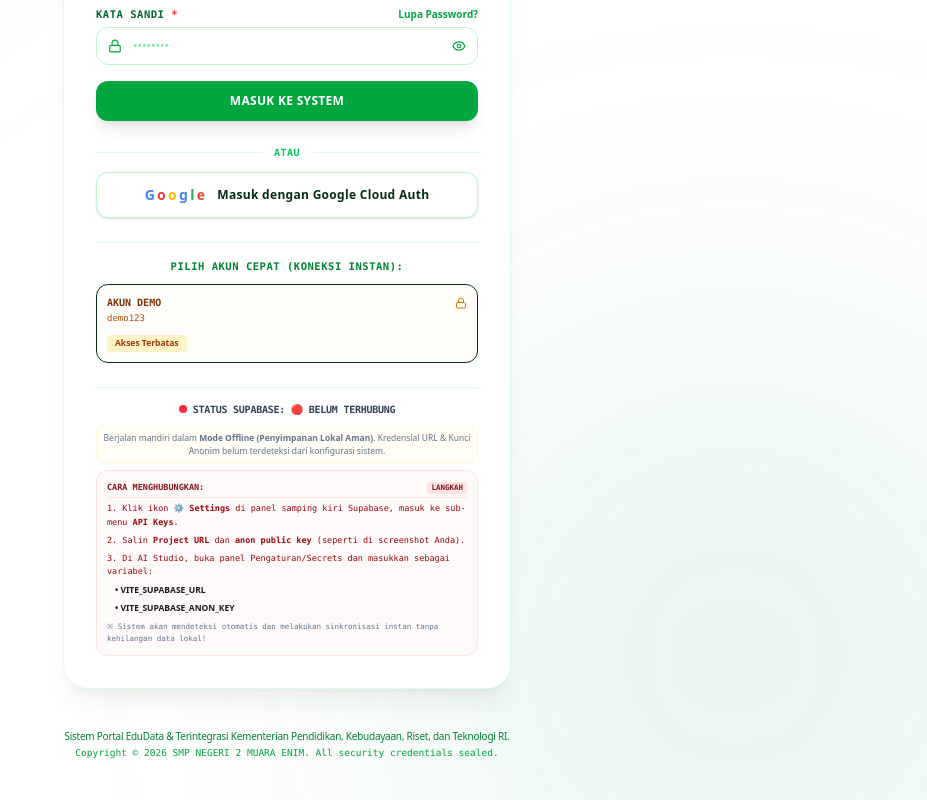
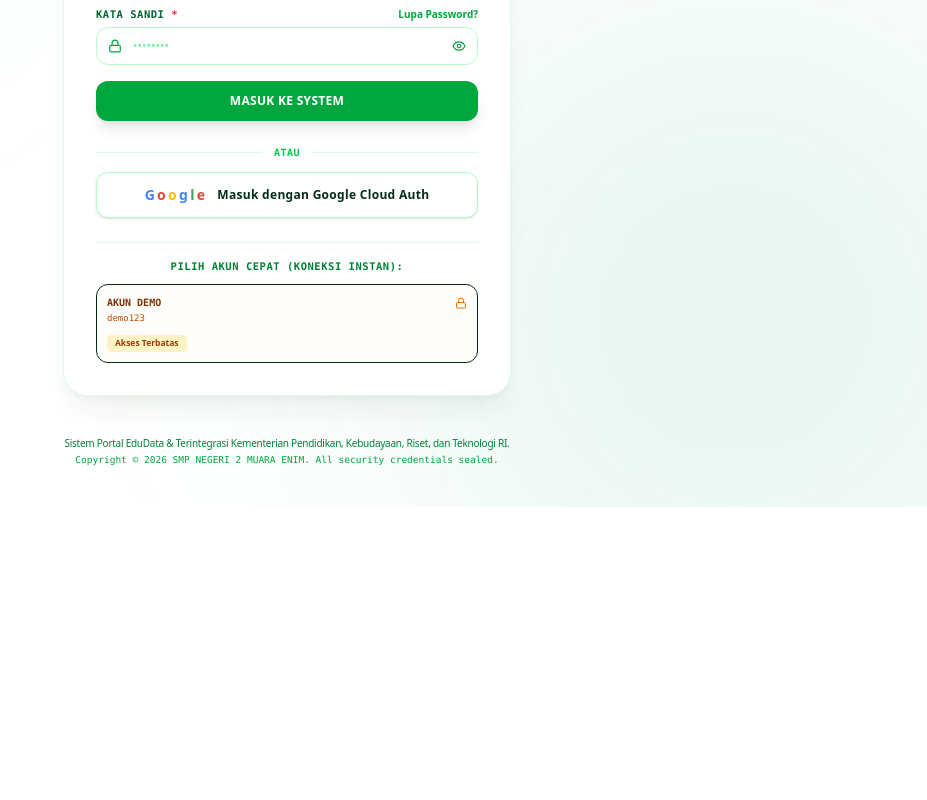
Before and after one commit to sendi263/Bagi-Kelas-Otomatis-V2, a React (Vite) app: page / in a window 1280 px wide. Shown: the part 373-1173 px from the top of the page, without its empty margins (353-1280 px from the left). After the commit the page ends 880 px from the top, so only its background shows below. Built offline with nearby package versions, Linux system fonts and the light colour scheme.

Commit message:
refactor(auth): remove Supabase connection status panel
Clean up the UI by removing the Supabase status indicator from the authentication screen to reduce visual clutter.

```diff
--- a/src/components/AuthScreen.tsx
+++ b/src/components/AuthScreen.tsx
@@ -725,43 +725,7 @@ export default function AuthScreen({ onLoginSuccess, schoolName }: AuthScreenPro
                 </div>
               </div>
 
-              {/* Supabase Connection Status Panel */}
-              <div className="border-t border-green-100 pt-3.5 space-y-2">
-                <div className="flex items-center justify-center gap-1.5">
-                  <span className={`w-2 h-2 rounded-full ${isConfigured ? 'bg-emerald-500 animate-pulse' : 'bg-red-500'}`} />
-                  <span className="text-[10px] font-bold text-slate-700 font-mono tracking-tight uppercase">
-                    Status Supabase: {isConfigured ? '🟢 TERKONEKSI' : '🔴 BELUM TERHUBUNG'}
-                  </span>
-                </div>
-                {isConfigured ? (
-                  <div className="space-y-1 text-center">
-                    <p className="text-[8.5px] text-emerald-700 font-mono break-all font-medium">
-                      Host: {supabaseUrl}
-                    </p>
-                    <p className="text-[8px] text-slate-500 font-sans leading-tight">
-                      Dua arah sinkronisasi aktif! Semua akun pendaftaran disimpan aman ke tabel <code className="font-mono font-bold text-green-700 bg-green-50 px-1 py-0.2 rounded">registered_users</code> di database Supabase Anda.
-                    </p>
-                  </div>
-                ) : (
-                  <div className="space-y-1.5">
-                    <p className="text-[8.5px] text-slate-500 font-sans leading-normal text-center bg-amber-50/50 p-1.5 rounded-lg border border-amber-100/50">
-                      Berjalan mandiri dalam <strong>Mode Offline (Penyimpanan Lokal Aman)</strong>. Kredensial URL & Kunci Anonim belum terdeteksi dari konfigurasi sistem.
-                    </p>
-                    <div className="bg-red-50/40 rounded-xl p-2.5 border border-red-100 text-[8.5px] text-red-800 space-y-1 font-mono leading-relaxed">
-                      <div className="font-bold text-red-900 border-b border-red-100 pb-0.5 mb-1 flex items-center justify-between">
-                        <span>CARA MENGHUBUNGKAN:</span>
-                        <span className="text-[7.5px] bg-red-100 text-red-900 px-1 py-0.2 rounded font-mono uppercase font-black">Langkah</span>
-                      </div>
-                      <p>1. Klik ikon ⚙️ <strong>Settings</strong> di panel samping kiri Supabase, masuk ke sub-menu <strong>API Keys</strong>.</p>
-                      <p>2. Salin <strong>Project URL</strong> dan <strong>anon public key</strong> (seperti di screenshot Anda).</p>
-                      <p>3. Di AI Studio, buka panel Pengaturan/Secrets dan masukkan sebagai variabel:</p>
-                      <p className="pl-2 text-zinc-900 font-bold font-sans select-all">• VITE_SUPABASE_URL</p>
-                      <p className="pl-2 text-zinc-900 font-bold font-sans select-all">• VITE_SUPABASE_ANON_KEY</p>
-                      <p className="text-[7.5px] text-slate-500 pt-0.5">※ Sistem akan mendeteksi otomatis dan melakukan sinkronisasi instan tanpa kehilangan data lokal!</p>
-                    </div>
-                  </div>
-                )}
-              </div>
+
             </>
           )}
         </motion.div>
```
